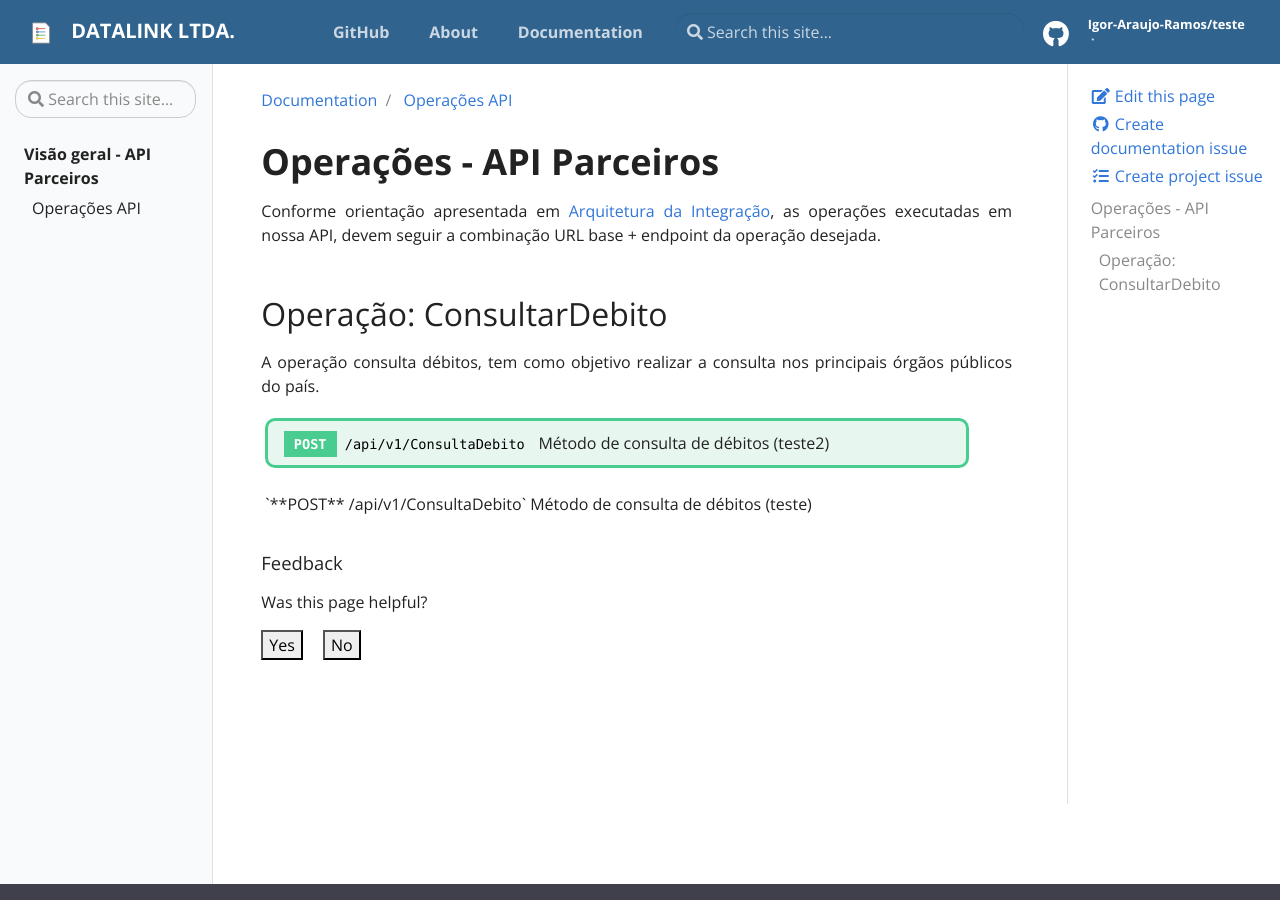
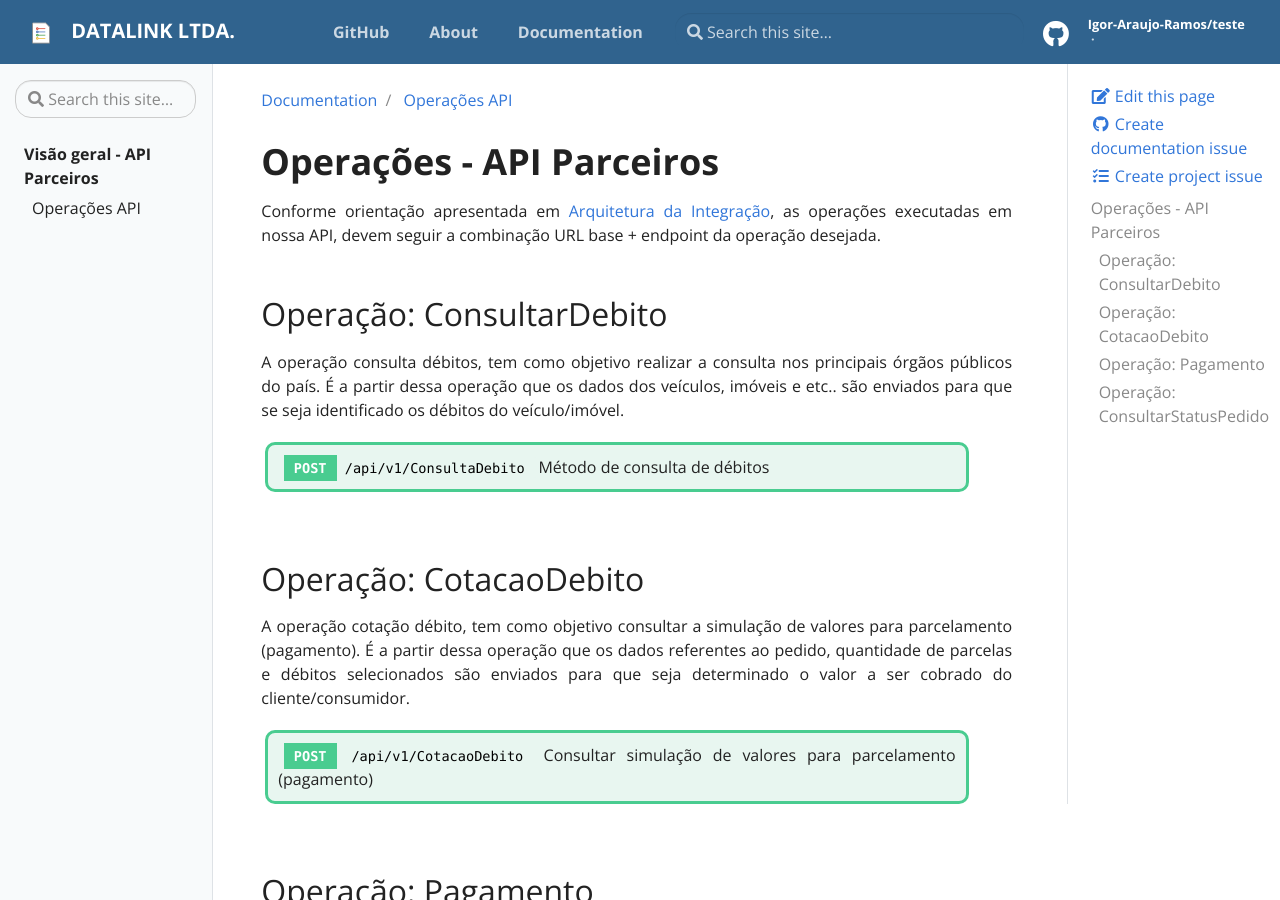
Before and after one commit to apiparcelenahora/manual, a Jekyll site: the page built from _docs/operacoesAPI.md, in a window 1280 px wide and 900 px high. Built offline with Jekyll 4.4.1, drawn with Linux system fonts in a browser that asks for light colours; some of the changed text lies outside the part shown.

Commit message:
Testes de Layoult

```diff
--- a/_docs/operacoesAPI.md
+++ b/_docs/operacoesAPI.md
@@ -9,23 +9,52 @@ Conforme orientação apresentada em [Arquitetura da Integração]({{ site.baseu
 
 ## Operação: ConsultarDebito
 
-A operação consulta débitos, tem como objetivo realizar a consulta nos principais órgãos públicos do país.
+A operação consulta débitos, tem como objetivo realizar a consulta nos principais órgãos públicos do país. É a partir dessa operação que os dados dos veículos, imóveis e etc.. são enviados para que se seja identificado os débitos do veículo/imóvel.
 
 <section id="operacao">
 <article class="post">
         <p>
         <code>
             <b>POST</b> /api/v1/ConsultaDebito
+        </code> Método de consulta de débitos </p>
+</article>
+</section>
+
+## Operação: CotacaoDebito
+
+A operação cotação débito, tem como objetivo consultar a simulação de valores para parcelamento (pagamento). É a partir dessa operação que os dados referentes ao pedido, quantidade de parcelas e débitos selecionados são enviados para que seja determinado o valor a ser cobrado do cliente/consumidor.
+
+<section id="operacao">
+<article class="post">
+        <p>
+        <code>
+            <b>POST</b> /api/v1/CotacaoDebito
+        </code> Consultar simulação de valores para parcelamento (pagamento) </p>
+</article>
+</section>
+
+## Operação: Pagamento
+
+A operação pagamento, tem como objetivo efetivar o pagamento via cartão de crédito. É a partir dessa operação que os dados referentes ao pedido (já cotado), bem como os dados de pagamento do cartão são enviados para efetivar o pagamento junto a operadora de cartão.
+
+<section id="operacao">
+<article class="post">
+        <p>
+        <code>
+            <b>POST</b> /api/v1/Pagamento
         </code> Método de consulta de débitos (teste2)</p>
 </article>
 </section>
 
+### Operação: ConsultarStatusPedido
+
+A operação pagamento, tem como objetivo efetivar o pagamento via cartão de crédito. É a partir dessa operação que os dados referentes ao pedido (já cotado), bem como os dados de pagamento do cartão são enviados para efetivar o pagamento junto a operadora de cartão.
+
 <section id="operacao">
-
-<article class="post">
-
-`**POST** /api/v1/ConsultaDebito` Método de consulta de débitos (teste)
-
+<article class="get">
+        <p>
+        <code>
+            <b>GET</b> /api/v1/Pagamento
+        </code> Método de consulta de débitos (teste3)</p>
 </article>
-
 </section>
```
Also changed, not shown: assets/css/main.css.
